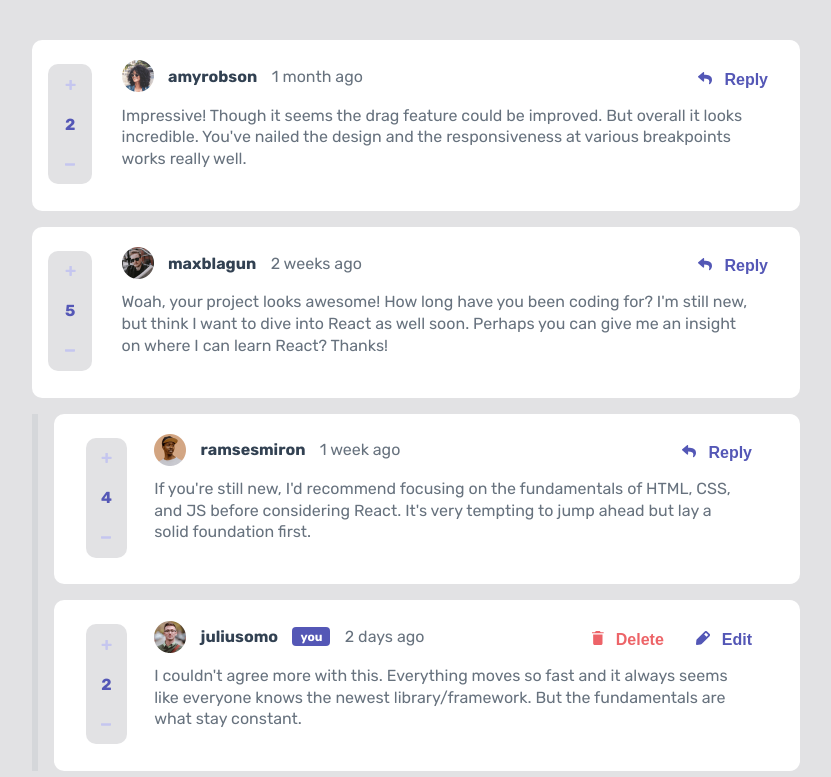
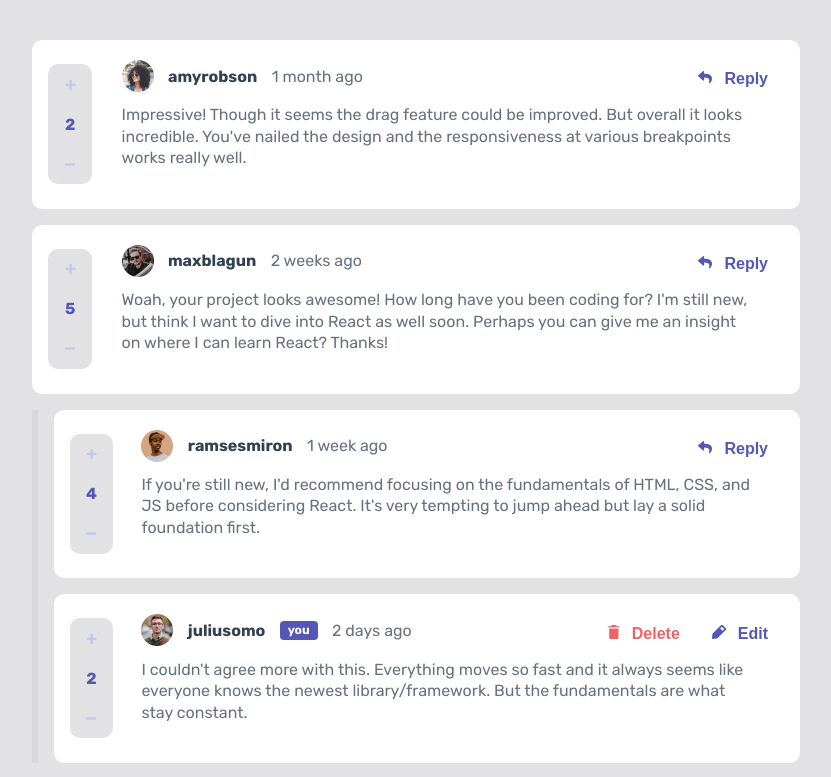
Before and after one commit to skuenzi/interactive-comment-section, a React (Create React App) app: page / in a window 1280 px wide. Shown: the top 777 px of the page, without its empty margins (224-1055 px from the left). Built offline with nearby package versions, Linux system fonts and the light colour scheme.

Commit message:
more styling

```diff
--- a/src/index.css
+++ b/src/index.css
@@ -86,20 +86,11 @@ button {
   border-left: solid 6px rgb(103, 114, 126, .1);
 }
 
-.reply {
-  color: var(--grayishblue);
-  border-radius: 10px;
-  background-color: var(--white);
-  margin-right: 1rem;
-  margin-left: 1rem;
-}
-
 
 .comment-heading {
   grid-area: heading;
   display: flex;
   align-items: center;
-  /* justify-content: space-between; */
   margin-bottom: 1rem;
 }
 
@@ -131,13 +122,22 @@ button {
 .comment-footer {
   display: flex;
   justify-content: end;
-  margin-top: 1.5rem;
+  margin-top: 1em;
 }
 
 .comment-votes {
   display: flex;
   margin-top: 1em;
   font-weight: 500;
+}
+
+.toggled-btns {
+  display: flex;
+  font-size: .75rem;
+}
+
+.delete-btn, .edit-btn {
+  display: flex;
 }
 
 .comment-votes_total {
```
